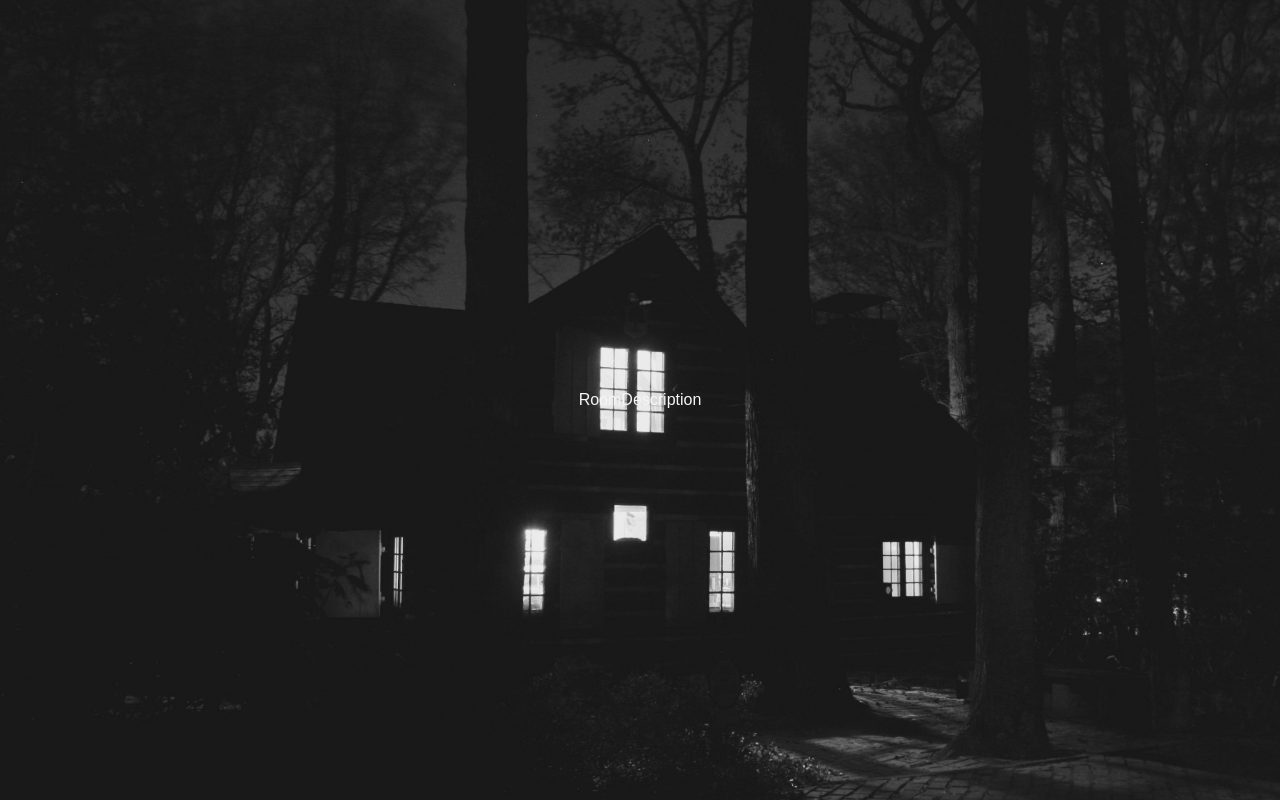
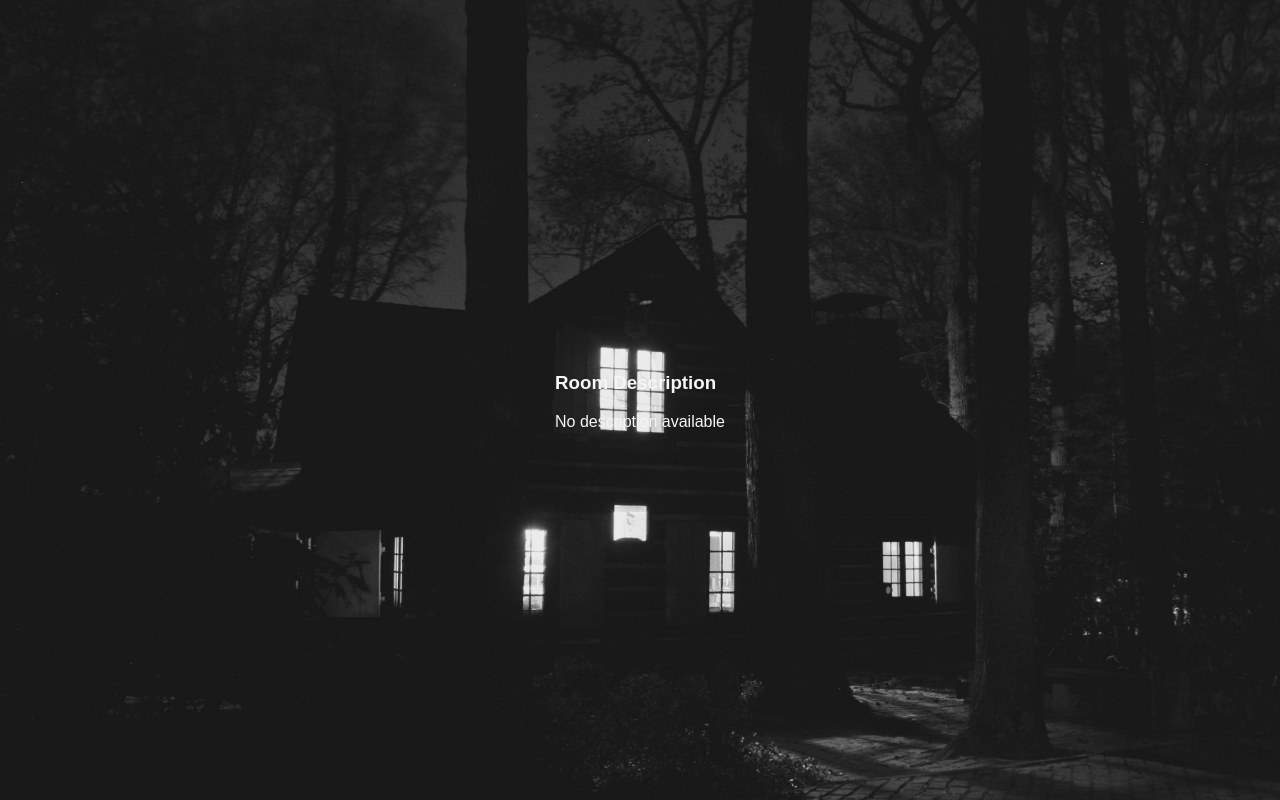
Before and after one commit to gracelo0717/touchgrass, a React (Vite) app: page /room-description in a window 1280 px wide. Built offline with nearby package versions, Linux system fonts and the light colour scheme.

Commit message:
update roomdescription

```diff
--- a/src/components/RoomDescription.tsx
+++ b/src/components/RoomDescription.tsx
@@ -1,7 +1,24 @@
 import React from 'react';
+import { useLocation } from 'react-router-dom';
+
+interface Location {
+  description: string;
+}
 
 const RoomDescription = () => {
-  return <div>RoomDescription</div>;
+  const location = useLocation();
+  const { description } = location.state || { description: '' };
+
+  console.log('Room Description State:', description);
+
+  return (
+    <div className='room-description'>
+      <div className='room-description-content'>
+        <h3>Room Description</h3>
+        <p>{description ? description : 'No description available'}</p>
+      </div>
+    </div>
+  );
 };
 
 export default RoomDescription;
```
